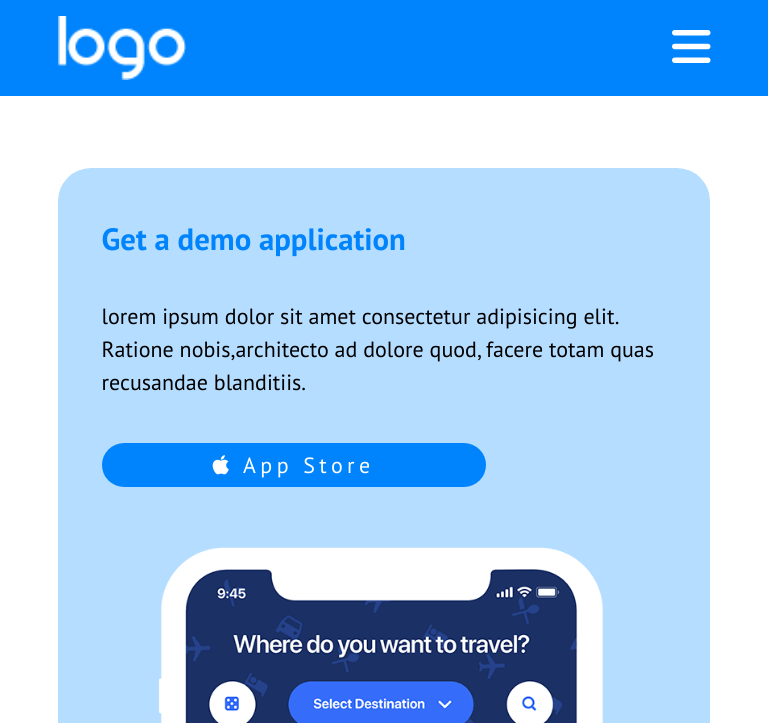
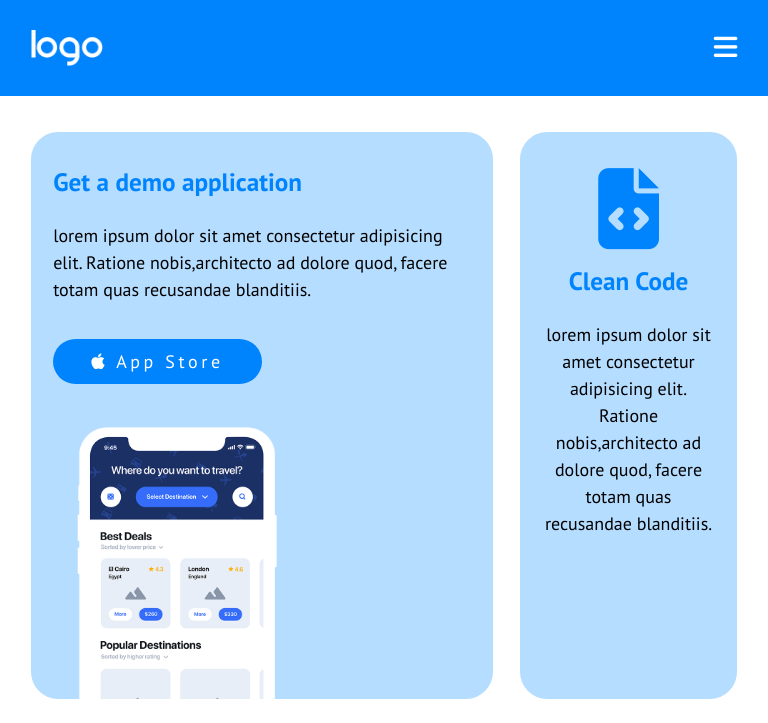
Before and after one commit to Marco9726/htmlcss-responsive-layout, a plain HTML site: page index.html in a window 768 px wide. Shown: the top 723 px of the page. Drawn offline with Linux system fonts and the light colour scheme.

Commit message:
responsive tablet header e prima sezione

```diff
--- a/css/style.css
+++ b/css/style.css
@@ -97,6 +97,10 @@ header .col-left,header .col-right{
 .demo{
     padding-bottom: 12vh;
 }
+.demo .card:first-child{
+    text-align: left;
+    padding-bottom: 0;
+}
 .demo .card{
     background-color: rgb(181,221,255);
     border-radius: 1.5rem;
@@ -107,10 +111,6 @@ header .col-left,header .col-right{
     justify-content: space-between;
 }
 
-.demo .card:first-child{
-    text-align: left;
-    padding-bottom: 0;
-}
 .demo .card h5,.demo .card i{
     color: rgb(0,132,253);
 }
@@ -281,7 +281,6 @@ em{
 }
 
 /* FOOTER  */
-
 footer{
     background-color: rgb(51,51,51);
 }
@@ -293,3 +292,68 @@ footer .container{
 footer .container p:first-child{
     margin-bottom: 3rem;
 }
+
+/* ******** RESPONSIVE *********  */
+
+/* Tablet min 768px **** */
+@media screen and (min-width: 768px) and (max-width: 991px) {
+    /* regole generali  */
+    *{
+        font-size: 18px;
+    }
+
+    .container{
+        width: 92vw;
+    }
+    /* HEADER  */
+
+    .logo{
+        height: 2rem;
+    }
+
+    header i{
+        font-size: 1.5rem;
+    }
+    /* PRIMA SECTION DEMO  */
+    .demo{
+        padding-top: 2rem;
+    }
+    .demo .card:first-child{
+        width: calc(66.66666% - 0.5rem);
+        display: flex;
+    }
+
+    .demo .card:first-child img{
+        height: 60%;
+        width: 60%;
+    }
+
+    .demo .card{
+        background-color: rgb(181,221,255);
+        width: calc(33.33333% - 1rem);
+        border-radius: 1.5rem;
+        margin-bottom: 1.5rem;
+        padding: 2rem 1.25rem;
+        display: inline-block;
+    }
+
+    .demo .card a{
+        max-width: 50%;
+        border-radius: 1.5rem;
+        padding: 0.5rem 1rem;
+    }
+
+    .demo .card i:not(#apple){
+        font-size: 4.5rem;
+        margin-bottom: 1rem;
+    }
+
+    .demo .card p{
+        margin-top: 1.5rem;
+    }
+
+    #apple{
+        color: white;
+    } */
+
+}
```
